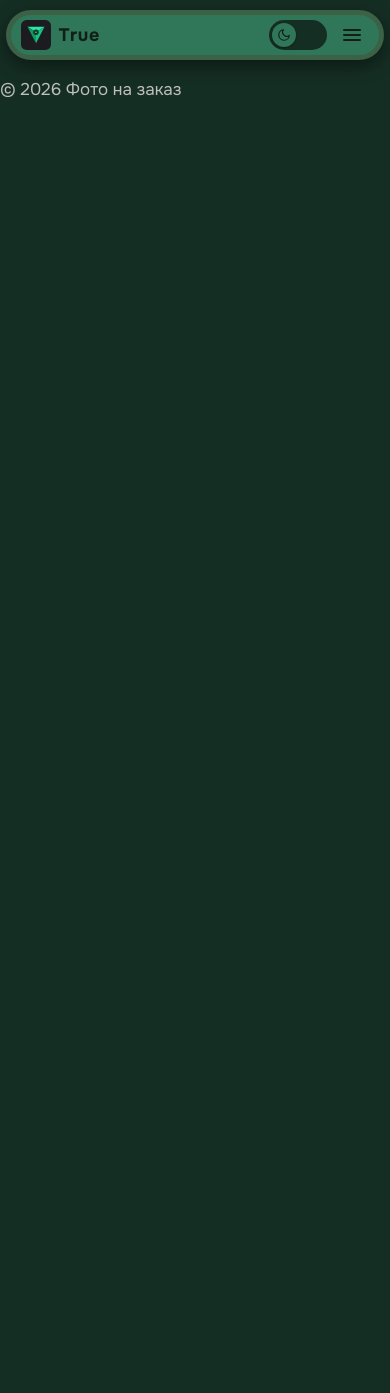
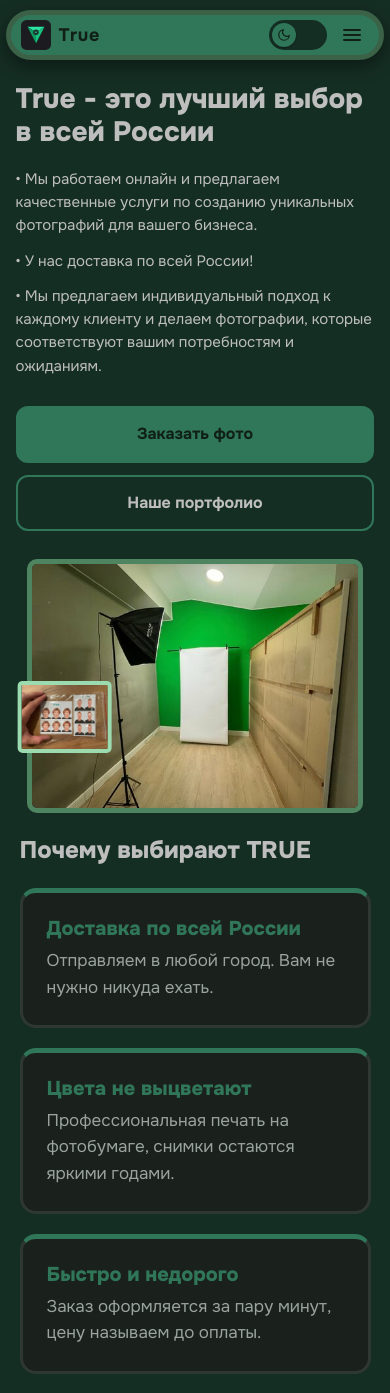
Before and after one commit to sany34391-png/True_FotoStudio, a React (Vite) app in the folder client/: page / in a window 390 px wide. Before the commit the page ends 844 px from the top, so only its background shows below. Built offline with nearby package versions, Linux system fonts and the light colour scheme.

Commit message:
Add: Hero_Page and Advantages_Page

```diff
--- a/client/src/components/Home/Advantages.tsx
+++ b/client/src/components/Home/Advantages.tsx
@@ -1,10 +1,34 @@
+import "./styles/Advantages.scss";
 
+const items = [
+  {
+    title: "Доставка по всей России",
+    text: "Отправляем в любой город. Вам не нужно никуда ехать.",
+  },
+  {
+    title: "Цвета не выцветают",
+    text: "Профессиональная печать на фотобумаге, снимки остаются яркими годами.",
+  },
+  {
+    title: "Быстро и недорого",
+    text: "Заказ оформляется за пару минут, цену называем до оплаты.",
+  },
+];
 
-import "./styles/Advantages.scss";
 export default function Advantages() {
   return (
-    <div>
-
-    </div>
+    <section className="advantages" aria-labelledby="advantages-title">
+      <h2 id="advantages-title" className="advantages__title">
+        Почему выбирают TRUE
+      </h2>
+      <ul className="advantages__list">
+        {items.map((item) => (
+          <li key={item.title} className="advantages__card">
+            <h3 className="advantages__card-title">{item.title}</h3>
+            <p className="advantages__card-text">{item.text}</p>
+          </li>
+        ))}
+      </ul>
+    </section>
   );
 }
--- a/client/src/components/Home/Hero.tsx
+++ b/client/src/components/Home/Hero.tsx
@@ -1,9 +1,47 @@
+import { Link } from "react-router-dom";
+import "./styles/Hero.scss";
 
-import "./styles/Hero.scss";
+const ImgHeroStudio = "/ImgHeroStudio.jpg";
+const ImgHeroTrueAdam = "/ImgHeroStudioTrueAdam.jpg";
+
 export default function Hero() {
   return (
-    <div>
+    <section className="hero" aria-label="Главный экран сайта">
+      <div className="hero-content">
+        <h1>True - это лучший выбор в всей России</h1>
+        <p>• Мы работаем онлайн и предлагаем качественные услуги по созданию уникальных фотографий для вашего бизнеса.</p>
+        <p>• У нас доставка по всей России!</p>
+        <p>• Мы предлагаем индивидуальный подход к каждому клиенту и делаем фотографии, которые соответствуют вашим потребностям и ожиданиям.</p>
 
-    </div>
+        <div className="hero-buttons">
+          <Link to="/buyfoto" className="hero-button hero-button_buyfoto">
+            Заказать фото
+          </Link>
+          <Link to="/portfolio" className="hero-button hero-button_portfolio">
+            Наше портфолио
+          </Link>
+        </div>
+      </div>
+
+      <div className="hero-image">
+        <div className="hero-image-stack">
+          <img
+            src={ImgHeroStudio}
+            className="hero-image-studio"
+            alt="Фото студии"
+            width={600}
+            height={400}
+            fetchPriority="high"
+          />
+          <img
+            src={ImgHeroTrueAdam}
+            className="hero-image-trueadam"
+            alt="Фото True Adam человека сделано в студии"
+            width={200}
+            height={260}
+          />
+        </div>
+      </div>
+    </section>
   );
 }
--- a/client/src/components/Home/styles/Advantages.scss
+++ b/client/src/components/Home/styles/Advantages.scss
@@ -0,0 +1,52 @@
+.advantages {
+  width: min(90vw, 1400px);
+  margin: 5vw auto;
+  transition: all 0.5s ease-in-out;
+
+  &__title {
+    margin: 0 0 24px;
+    font-size: clamp(24px, 3.4vw, 38px);
+  }
+
+  &__list {
+    display: grid;
+    grid-template-columns: repeat(auto-fit, minmax(240px, 1fr));
+    gap: 20px;
+    margin: 0;
+    padding: 0;
+    list-style: none;
+  }
+
+  &__card {
+    padding: 24px;
+    background: var(--surface);
+    border: 3px solid var(--line);
+    border-top: 5px solid var(--green);
+    border-radius: 16px;
+    transition: transform 0.3s ease, box-shadow 0.3s ease;
+  }
+
+  &__card-title {
+    margin: 0 0 8px;
+    font-size: 20px;
+    color: var(--green);
+  }
+
+  &__card-text {
+    margin: 0;
+    color: var(--gray);
+  }
+}
+
+@media (hover: hover) {
+  .advantages__card:hover {
+    transform: translateY(-5px) scale(1.05) rotate(1deg);
+    box-shadow: var(--shadow-md);
+  }
+}
+
+@media (prefers-reduced-motion: reduce) {
+  .advantages__card {
+    transition: none;
+  }
+}
--- a/client/src/components/Home/styles/Hero.scss
+++ b/client/src/components/Home/styles/Hero.scss
@@ -0,0 +1,204 @@
+
+.hero {
+  display: flex;
+  align-items: center;
+  gap: clamp(24px, 4vw, 64px);
+  width: min(90vw, 1400px);
+  margin: 5vw auto;
+  overflow-x: clip;
+}
+
+.hero-content {
+  display: flex;
+  flex-direction: column;
+  flex: 1;
+  justify-content: flex-start;
+  align-items: flex-start;
+  gap: 12px;
+  min-width: 0;
+
+  h1 {
+    margin: 0 0 8px;
+    font-size: clamp(28px, 4.2vw, 52px);
+  }
+
+  p {
+    margin: 0;
+    font-size: clamp(15px, 1.6vw, 18px);
+  }
+}
+
+
+.hero-buttons {
+  display: flex;
+  flex-wrap: wrap;
+  gap: 12px;
+  margin-top: 16px;
+}
+
+.hero-button {
+  display: inline-block;
+  padding: 14px 28px;
+  border: 2px solid var(--green);
+  border-radius: 12px;
+  font-weight: var(--fw-bold);
+  font-size: 16px;
+  text-align: center;
+  text-decoration: none;
+  transition: transform 0.5s ease, background-color 0.5s ease,
+    color 0.5s ease, border-color 0.5s ease, box-shadow 0.5s ease;
+
+  &:active {
+    transform: translateY(1px) scale(0.97);
+    transition-duration: 0.08s;
+  }
+}
+
+.hero-button_buyfoto {
+  background: var(--green);
+  color: var(--on-green);
+}
+
+.hero-button_portfolio {
+  background: transparent;
+  color: var(--ink);
+}
+
+
+.hero-image {
+  display: flex;
+  flex: 1;
+  flex-direction: column;
+  justify-content: center;
+  align-items: center;
+  min-width: 0;
+}
+
+.hero-image-stack {
+  position: relative;
+  width: 40vw;
+  max-width: 600px;
+}
+
+.hero-image-studio {
+  display: block;
+  width: 100%;
+  height: auto;
+  border-radius: 10px;
+  border: 5px solid #4F8461;
+  transition: all 0.5s ease-in-out;
+}
+
+.hero-image-trueadam {
+  position: absolute;
+  left: 0;
+  top: 60%;
+  translate: -40% -50%;
+  z-index: 2;
+  width: 10vw;
+  max-width: 200px;
+  height: auto;
+  border-radius: 5px;
+  border: 5px solid #9bdbaf;
+  transition: all 0.5s ease-in-out;
+}
+
+
+@media (hover: hover) {
+  .hero-button_buyfoto:hover {
+    background: var(--green-soft);
+    border-color: var(--green-soft);
+    transform: translateY(-3px);
+    box-shadow: var(--shadow-md);
+  }
+
+  .hero-button_portfolio:hover {
+    background: var(--green);
+    color: var(--on-green);
+    transform: translateY(-3px);
+    box-shadow: var(--shadow-md);
+  }
+
+  .hero-image-studio:hover {
+    border: 7px solid #78c391;
+    box-shadow: 0px 0px 7px 4px #4F8461;
+    scale: 1.05;
+  }
+
+  .hero-image-trueadam:hover {
+    border: 7px solid #a2d9b4;
+    box-shadow: 0px 0px 7px 4px #8cd4a4;
+    scale: 1.1;
+    rotate: 4deg;
+  }
+}
+
+
+@media (max-width: 1024px) {
+  .hero {
+    width: 92vw;
+    margin: 4vw auto;
+    gap: 28px;
+  }
+}
+
+@media (max-width: 768px) {
+  .hero {
+    flex-direction: column;
+    gap: 36px;
+  }
+
+  .hero-content {
+    width: 100%;
+  }
+
+  .hero-image {
+    width: 100%;
+  }
+
+  .hero-image-stack {
+    width: min(80vw, 520px);
+  }
+
+  .hero-image-trueadam {
+    width: 22vw;
+    max-width: 140px;
+    translate: -25% -50%;
+  }
+}
+
+
+@media (max-width: 480px) {
+  .hero {
+    gap: 28px;
+    margin: 6vw auto;
+  }
+
+  .hero-buttons {
+    flex-direction: column;
+    width: 100%;
+  }
+
+  .hero-button {
+    width: 100%;
+  }
+
+  .hero-image-stack {
+    width: 86vw;
+  }
+
+  .hero-image-trueadam {
+    width: 24vw;
+    top: 62%;
+    translate: -10% -50%;
+    border-width: 4px;
+  }
+}
+
+@media (prefers-reduced-motion: reduce) {
+  .hero-button,
+  .hero-image-studio,
+  .hero-image-trueadam {
+    transition: none;
+  }
+}
--- a/client/src/components/layout/Footer.tsx
+++ b/client/src/components/layout/Footer.tsx
@@ -5,7 +5,7 @@ import './Footer.scss'
 export default function Footer() {
   return (
     <footer>
-      <p>© 2026 Фото на заказ</p>
+
     </footer>
   );
 }
--- a/client/src/components/layout/Header.scss
+++ b/client/src/components/layout/Header.scss
@@ -15,15 +15,21 @@
   box-shadow: var(--shadow-md);
   color: var(--on-green);
   animation: header-in 0.9s ease both;
+  transition: scale 0.6s ease, box-shadow 0.6s ease;
 
+  /* при прокрутке шапка чуть увеличивается */
+  &--scrolled {
+    scale: 1.02;
+  }
 
+  /* ---------- логотип ---------- */
   &__logo {
     display: flex;
     flex: none;
     border-radius: 50%;
     transition: transform 0.8s ease;
 
-    &:hover { transform: scale(1.2); }
+    &:hover { transform: rotate(360deg); }
 
     &:active {
       transform: rotate(360deg) scale(0.88);
@@ -31,7 +37,7 @@
     }
   }
 
-
+  /* ---------- название ---------- */
   &__title {
     margin: 0;
     line-height: 1;
@@ -42,7 +48,7 @@
     color: var(--on-green);
   }
 
-
+  /* ---------- меню (компьютер) ---------- */
   &__nav {
     order: 2;
     display: flex;
@@ -92,7 +98,7 @@
     margin-left: 6px;
   }
 
-  /* ---------- бургер (на комп'ютері схований) ---------- */
+  /* ---------- бургер (на компьютере скрыт) ---------- */
   &__burger {
     order: 4;
     display: none;
@@ -129,7 +135,6 @@
       transition-duration: 0.08s;
     }
 
-    /* три риски перетворюються на хрестик */
     &--open span:nth-child(1) { top: 16px; transform: rotate(45deg); }
     &--open span:nth-child(2) { opacity: 0; }
     &--open span:nth-child(3) { top: 16px; transform: rotate(-45deg); }
@@ -147,11 +152,9 @@
     gap: 8px;
     padding: 0 10px;
 
-    /* перемикач теми притискається вправо, бургер після нього */
     &__theme-toggle { margin-left: auto; }
     &__burger { display: block; }
 
-    /* меню перетворюється на випадаючу панель під шапкою */
     &__nav {
       position: absolute;
       top: calc(100% + 10px);
@@ -167,7 +170,6 @@
       border-radius: 28px;
       box-shadow: var(--shadow-md);
 
-      /* закрите */
       opacity: 0;
       visibility: hidden;
       pointer-events: none;
@@ -195,7 +197,6 @@
         }
       }
 
-      /* відкрите */
       &--open {
         opacity: 1;
         visibility: visible;
--- a/client/src/components/layout/Header.tsx
+++ b/client/src/components/layout/Header.tsx
@@ -7,6 +7,7 @@ const Logo = "/logo.svg";
 
 export default function Header() {
   const [open, setOpen] = useState(false);
+  const [scrolled, setScrolled] = useState(false);
 
   useEffect(() => {
     function onKey(e: KeyboardEvent) {
@@ -16,8 +17,20 @@ export default function Header() {
     return () => window.removeEventListener("keydown", onKey);
   }, []);
 
+  useEffect(() => {
+    function onScroll() {
+      setScrolled(window.scrollY > 10);
+    }
+    onScroll();
+    window.addEventListener("scroll", onScroll, { passive: true });
+    return () => window.removeEventListener("scroll", onScroll);
+  }, []);
+
   return (
-    <header className="header" aria-label="Шапка сайта">
+    <header
+      className={`header${scrolled ? " header--scrolled" : ""}`}
+      aria-label="Шапка сайта"
+    >
       <Link to="/" className="header__logo" aria-label="TRUE, перейти на главную">
         <img src={Logo} alt="Logo" width={30} height={30} />
       </Link>
```
Also changed, not shown: client/public/ImgHeroStudio.jpg (renamed from client/public/yandex-cover-XUIjPpun.jpg), client/public/ImgHeroStudioTrueAdam.jpg (renamed from client/public/document-photos-Bvvztl94.jpg), client/src/components/UI/Button.tsx (deleted).
